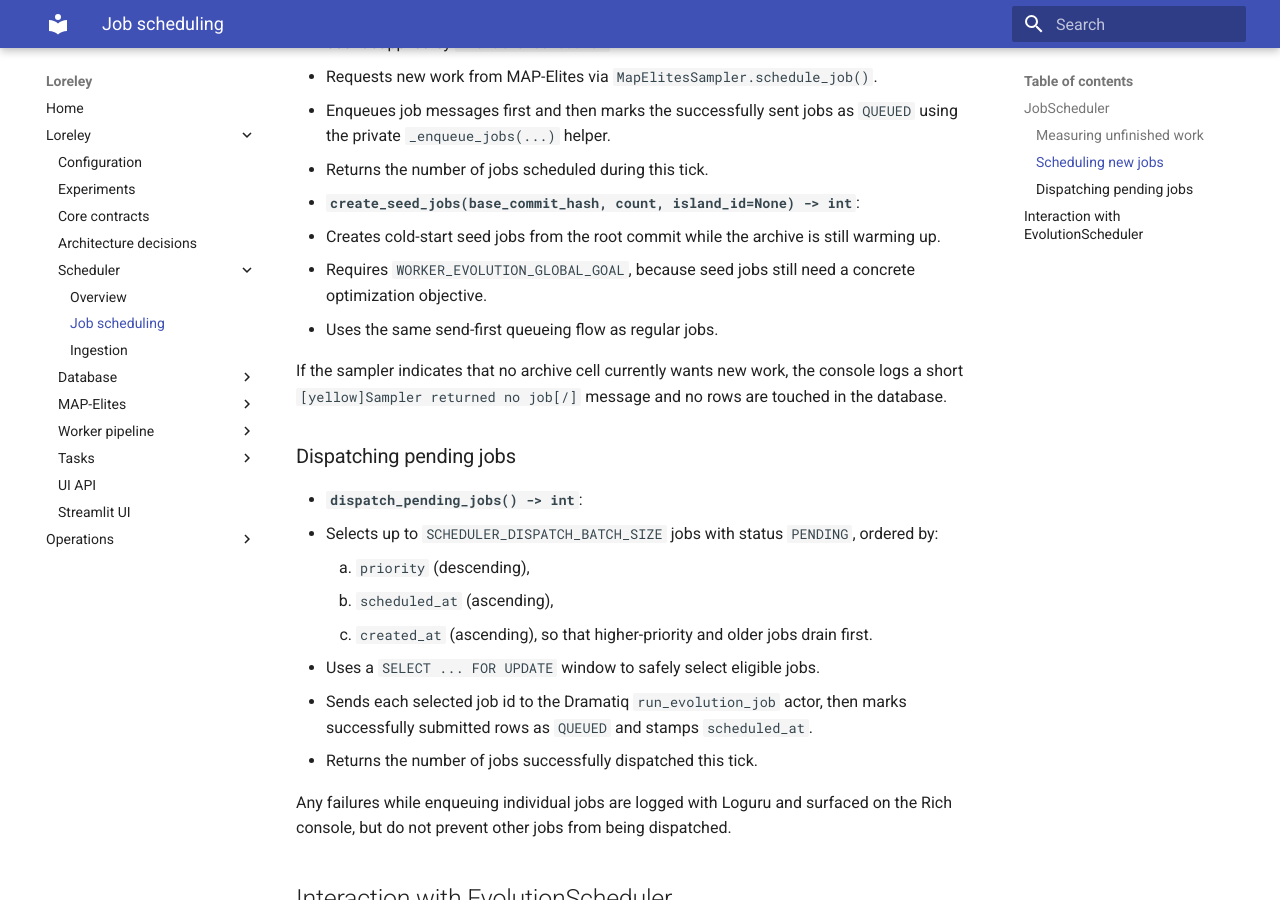
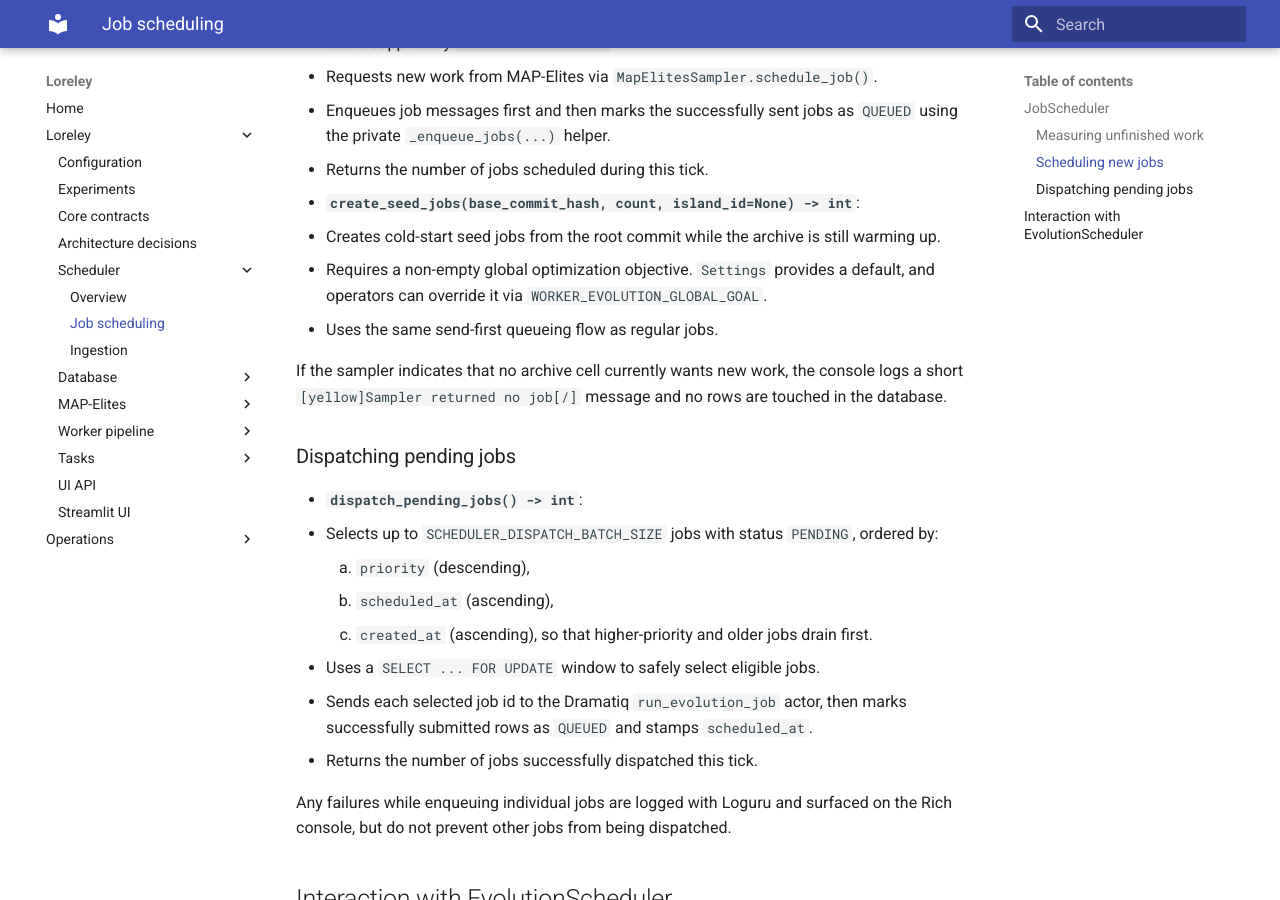
Before and after one commit to NeapolitanIcecream/loreley, an MkDocs documentation site: the page built from docs/loreley/scheduler/job_scheduler.md, in a window 1280 px wide and 900 px high, scrolled down 993 px. Built offline with MkDocs 1.6.1 and Material for MkDocs 9.7.7, drawn with Linux system fonts in a browser that asks for light colours.

Commit message:
fix: address docs review findings
Refs: 9ef2952

```diff
--- a/docs/loreley/scheduler/job_scheduler.md
+++ b/docs/loreley/scheduler/job_scheduler.md
@@ -42,8 +42,8 @@ from loreley.scheduler.job_scheduler import JobScheduler
 - **`create_seed_jobs(base_commit_hash, count, island_id=None) -> int`**:
   - Creates cold-start seed jobs from the root commit while the archive is still
     warming up.
-  - Requires `WORKER_EVOLUTION_GLOBAL_GOAL`, because seed jobs still need a
-    concrete optimization objective.
+  - Requires a non-empty global optimization objective. `Settings` provides a
+    default, and operators can override it via `WORKER_EVOLUTION_GLOBAL_GOAL`.
   - Uses the same send-first queueing flow as regular jobs.
 
 If the sampler indicates that no archive cell currently wants new work, the
```
Also changed, not shown: README.md (+2 -0 lines), docs/index.md (+1 -1 lines), docs/loreley/config.md (+1 -1 lines), docs/script/run_scheduler.md (+2 -1 lines), docs/script/run_worker.md (+2 -1 lines), 1 other file.
